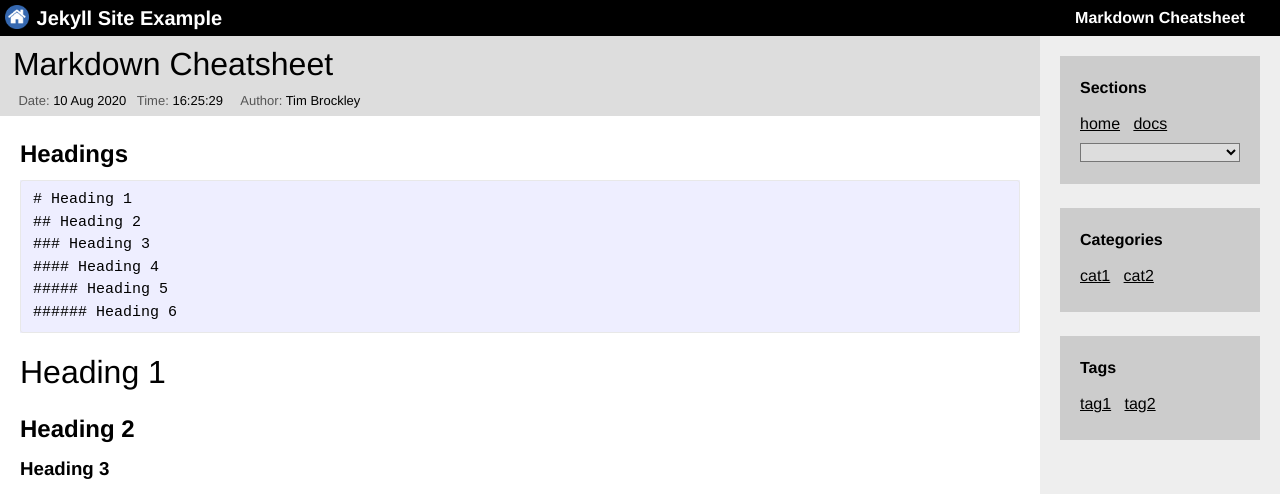
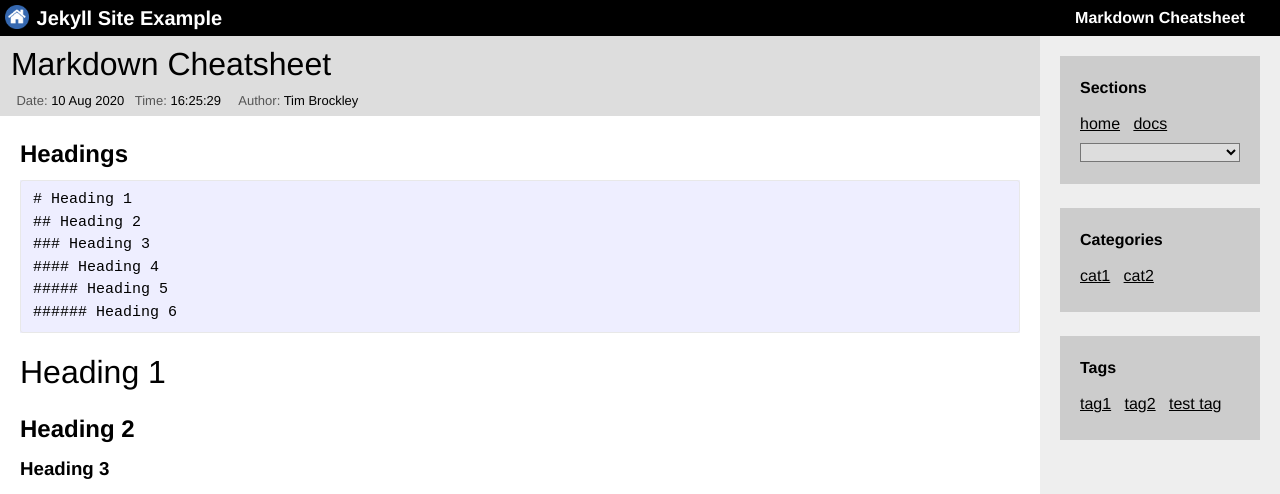
Before and after one commit to timbrockley/jekyll.timbrockley.co.uk, a Jekyll site: the page built from _posts/docs/2020-08-10-markdown-cheatsheet.md, in a window 1280 px wide. Shown: the top 494 px of the page. Built offline with Jekyll 4.4.1, drawn with Linux system fonts in a browser that asks for light colours; some of the changed text lies outside the part shown.

Commit message:
updated temaplate

```diff
--- a/_includes/footer.html
+++ b/_includes/footer.html
@@ -49,7 +49,7 @@
                     {% assign copyright_year_end = '' | append: copyright_year_end | strip %}
 
                     <!-- only output start year if not equal to end year -->
-                    {% if copyright_year_start != copyright_year_end %}
+                    {% if copyright_year_start != '' and copyright_year_start != copyright_year_end %}
                         {{ copyright_year_start }}
                         -
                     {% endif %}
--- a/_layouts/post.html
+++ b/_layouts/post.html
@@ -86,6 +86,24 @@ layout: default
     {% endif %}
     <!-- author -->
 
+    <!-- page categories -->
+    {% if page.categories.size >0 %}
+      &nbsp;
+      &nbsp;
+      <span style="color:#555">Categories:</span>
+      {{page.categories|join: '&nbsp;&nbsp;'}}
+    {% endif %}
+    <!-- page categories -->
+
+    <!-- page tags -->
+    {% if page.tags.size >0 %}
+      &nbsp;
+      &nbsp;
+      <span style="color:#555">Tags:</span>
+      {{page.tags|join: '&nbsp;&nbsp;'}}
+    {% endif %}
+    <!-- page tags -->
+
   </span>
 </div>
 <!-- infobar -->
--- a/_posts/docs/2020-08-10-markdown-cheatsheet.md
+++ b/_posts/docs/2020-08-10-markdown-cheatsheet.md
@@ -8,7 +8,7 @@ image: "/assets/images/markdown_logo_200x125.png"
 draft: false
 permalink: /:path
 categories: cat1
-tags: tag1
+tags: [tag1, tag2, test tag]
 ---
 
 ## Headings
--- a/assets/css/style.css
+++ b/assets/css/style.css
@@ -77,6 +77,7 @@ body
     color: black;
     margin: 0px;
     padding: 4px;
+    padding-left: 2px;
     text-align: left;
 }
 
```
